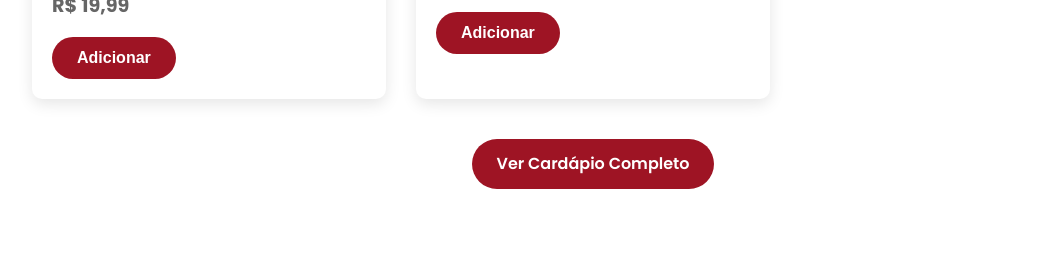
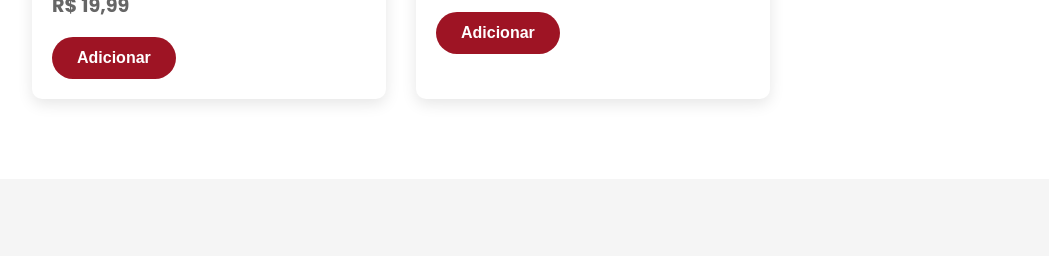
Before and after one commit to brasaburguerdelivery/Pizzae, a plain HTML site: page index.html in a window 1280 px wide. Shown: the part 4209-4465 px from the top of the page, without its empty margins (47-1096 px from the left). Drawn offline with Linux system fonts and the light colour scheme.

Commit message:
Update index.html

```diff
--- a/index.html
+++ b/index.html
@@ -1557,8 +1557,7 @@
             </div>
 
 
-            <div style="text-align: center; margin-top: 40px;">
-                <a href="cardapio.html" class="btn">Ver Cardápio Completo</a>
+
             </div>
         </div>
     </section>
```
